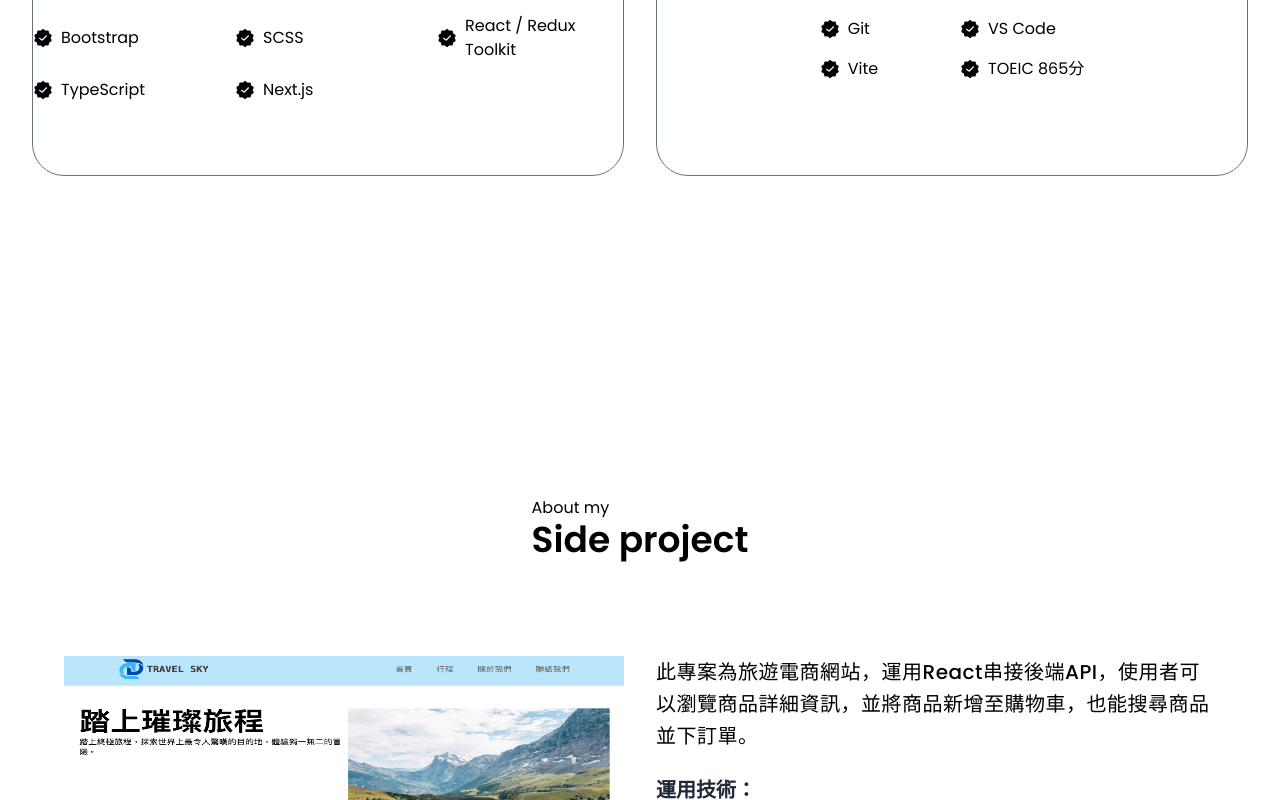
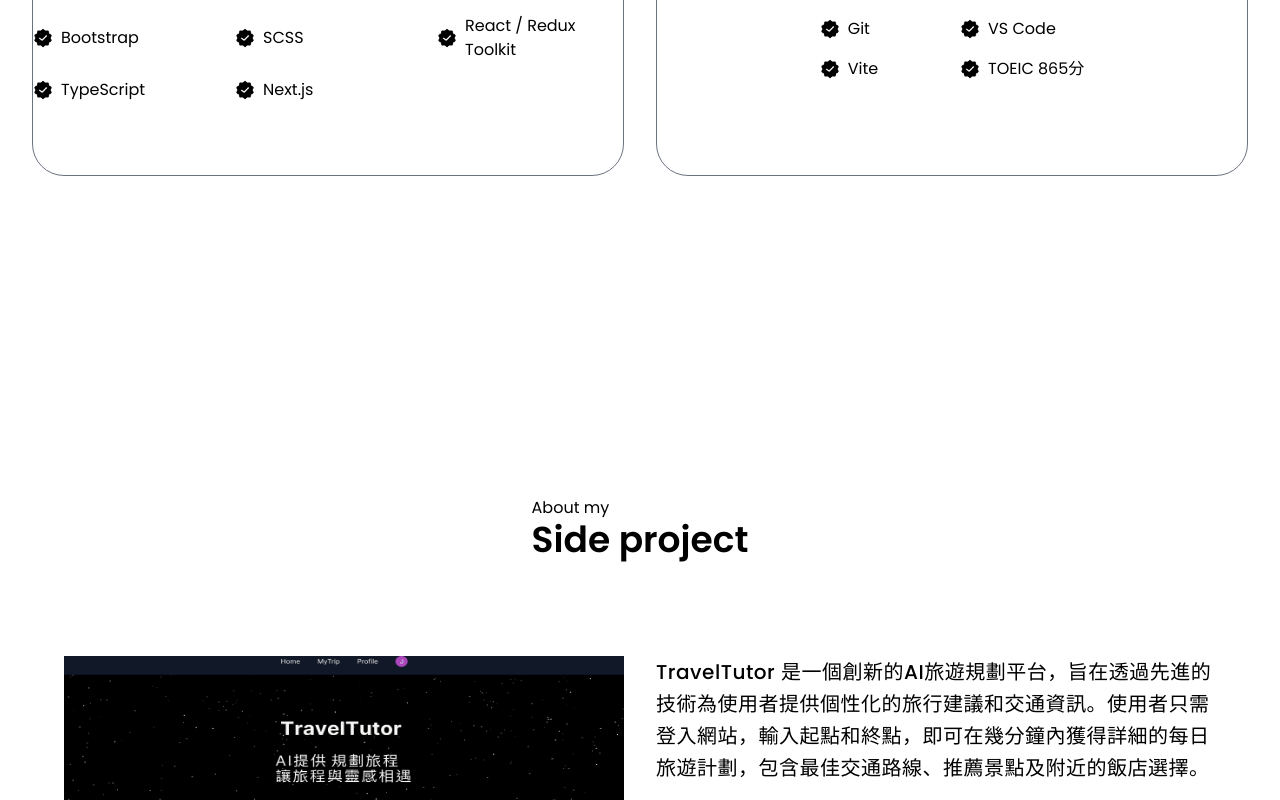
Before and after one commit to desmend2234/portfolio, a React (Vite) app: page / in a window 1280 px wide. Shown: the part 2000-2800 px from the top of the page. Built offline with nearby package versions, Linux system fonts and the light colour scheme; a web font is replaced by a local one.

Commit message:
fix hamburger menu

```diff
--- a/src/ui/MobileNav.jsx
+++ b/src/ui/MobileNav.jsx
@@ -19,23 +19,17 @@ function MobileNav() {
     return (
         <nav className="flex justify-end px-4 lg:hidden">
             <div
-                className="z-50 flex cursor-pointer flex-col items-center gap-[4.5px]"
+                className="z-50 flex h-12 w-12 cursor-pointer flex-col items-center justify-center"
                 onClick={() => setOpenMenu((openMenu) => !openMenu)}
             >
                 <div
-                    className={`h-[2px] w-6 bg-gray-800 ${
-                        openMenu ? 'rotate-45' : ''
-                    } origin-left transition-all duration-300 ease-in-out`}
+                    className={`absolute h-0.5 w-5 bg-gray-800 transition-all duration-300 ease-in-out ${openMenu ? 'translate-y-0 rotate-45' : '-translate-y-1.5'}`}
                 ></div>
                 <div
-                    className={`h-[2px] w-6 bg-gray-800 ${
-                        openMenu ? 'opacity-0' : ''
-                    } transition-all duration-300 ease-in-out`}
+                    className={`absolute h-0.5 w-5 bg-gray-800 transition-all duration-300 ease-in-out ${openMenu ? 'opacity-0' : ''}`}
                 ></div>
                 <div
-                    className={`h-[2px] w-6 bg-gray-800 ${
-                        openMenu ? '-rotate-45' : ''
-                    } origin-left transition-all duration-300 ease-in-out`}
+                    className={`absolute h-0.5 w-5 bg-gray-800 transition-all duration-300 ease-in-out ${openMenu ? 'translate-y-0 -rotate-45' : 'translate-y-1.5'}`}
                 ></div>
             </div>
             <motion.div
--- a/src/ui/Portfolio.jsx
+++ b/src/ui/Portfolio.jsx
@@ -4,37 +4,37 @@ import { motion } from 'framer-motion'
 
 function Portfolio() {
     const projectList = [
-        {
-            title: '旅遊電商網站',
-            description:
-                '此專案為旅遊電商網站，運用React串接後端API，使用者可以瀏覽商品詳細資訊，並將商品新增至購物車，也能搜尋商品並下訂單。',
-            image: '/project.png',
-            skills: [
-                'HTML / CSS / Tailwind CSS 版面UIUX設計',
-                'JavaScript 開發',
-                'React / React Router 框架及路由運用',
-                'Framer / Swiper動畫運用',
-                'AJAX後端API串接',
-            ],
-            github: 'https://github.com/desmend2234/travelsky',
-            demo: 'https://travelsky.vercel.app/',
-        },
-        {
-            title: 'Full Stack視訊網站',
-            description:
-                '此專案為Full Stack視訊網站，運用Next框架及第三方ZEGOCLOUD套件構建功能，畫面採用hover UI及Tailwind CSS修改，透過Clerk auth進行登入驗證，資料庫選擇MongoDB進行使用者資料儲存，使用者可以進行登入創建視訊聊天室與朋友共同視訊，並可在視訊頁面進行即時對話。',
-            image: '/project2.png',
-            skills: [
-                'HTML / CSS / Tailwind CSS / hover UI版面UIUX設計',
-                'JavaScript開發',
-                'ZEGOCLOUD套件開發視訊功能',
-                'Next框架及App router路由運用',
-                'Clerk auth登入驗證功能',
-                'MongoDB資料庫儲存',
-            ],
-            github: 'https://github.com/desmend2234/videoconcall',
-            demo: 'https://videoconcall.vercel.app/',
-        },
+        // {
+        //     title: '旅遊電商網站',
+        //     description:
+        //         '此專案為旅遊電商網站，運用React串接後端API，使用者可以瀏覽商品詳細資訊，並將商品新增至購物車，也能搜尋商品並下訂單。',
+        //     image: '/project.png',
+        //     skills: [
+        //         'HTML / CSS / Tailwind CSS 版面UIUX設計',
+        //         'JavaScript 開發',
+        //         'React / React Router 框架及路由運用',
+        //         'Framer / Swiper動畫運用',
+        //         'AJAX後端API串接',
+        //     ],
+        //     github: 'https://github.com/desmend2234/travelsky',
+        //     demo: 'https://travelsky.vercel.app/',
+        // },
+        // {
+        //     title: 'Full Stack視訊網站',
+        //     description:
+        //         '此專案為Full Stack視訊網站，運用Next框架及第三方ZEGOCLOUD套件構建功能，畫面採用hover UI及Tailwind CSS修改，透過Clerk auth進行登入驗證，資料庫選擇MongoDB進行使用者資料儲存，使用者可以進行登入創建視訊聊天室與朋友共同視訊，並可在視訊頁面進行即時對話。',
+        //     image: '/project2.png',
+        //     skills: [
+        //         'HTML / CSS / Tailwind CSS / hover UI版面UIUX設計',
+        //         'JavaScript開發',
+        //         'ZEGOCLOUD套件開發視訊功能',
+        //         'Next框架及App router路由運用',
+        //         'Clerk auth登入驗證功能',
+        //         'MongoDB資料庫儲存',
+        //     ],
+        //     github: 'https://github.com/desmend2234/videoconcall',
+        //     demo: 'https://videoconcall.vercel.app/',
+        // },
         {
             title: 'TravelTutor',
             description:
@@ -54,7 +54,7 @@ function Portfolio() {
         {
             title: '浪浪認養資訊平台',
             description:
-                '浪浪認養資訊平台是一個創新的網站，旨在幫助使用者了解可供認養的流浪動物資訊。透過這個平台，使用者可以輕鬆查詢各種流浪動物的詳細資料，包括它們的種類、性別、年齡及所在地點，從而促進動物的認養與關懷。本平台運用最新的技術架構，採用 Next.js 和 React 進行前端開發，提供流暢的使用者體驗。使用 Tailwind CSS 進行樣式設計，確保界面美觀且易於操作。此外，平台整合了 Kinde.Auth 進行安全的用戶身份驗證，並使用 Shadcn UI 提供現代化的組件，提升整體使用體驗。無論是希望認養新寵物的家庭，還是關心流浪動物的愛心人士，浪浪認養資訊平台都將成為他們的最佳選擇，讓每一隻流浪動物都能找到溫暖的家。',
+                '浪浪認養資訊平台是一個幫助使用者了解流浪動物資訊的網站。使用者可以查詢動物的種類、性別、年齡及所在地點，促進動物認養。平台採用 Next.js 和 React 開發，整合 Kinde.Auth 驗證功能，並使用 Shadcn UI 提供現代化的使用者介面。',
             image: '/project4.png',
             skills: [
                 'Next.js, React.js, Tailwind CSS, Shadcn UI',
```
